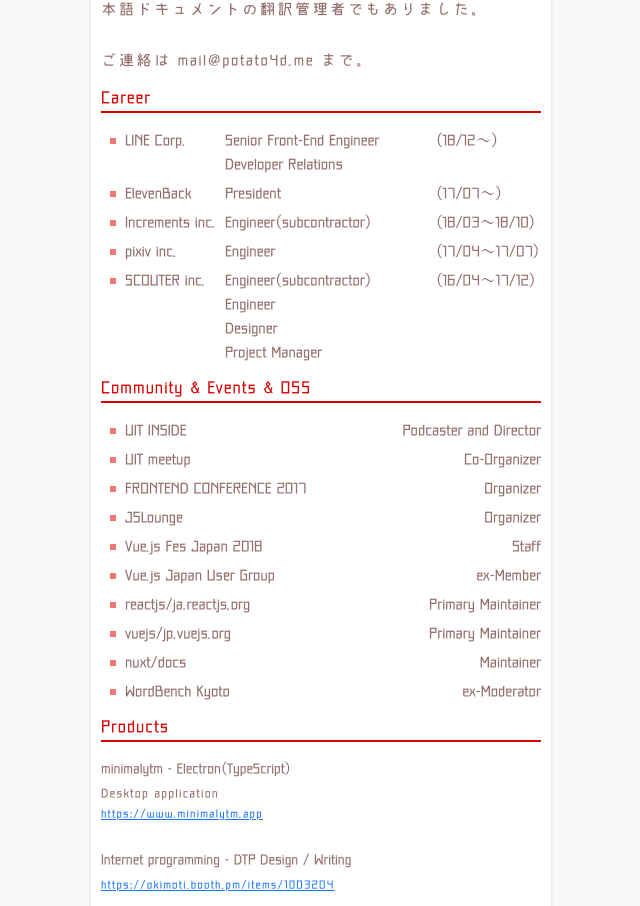
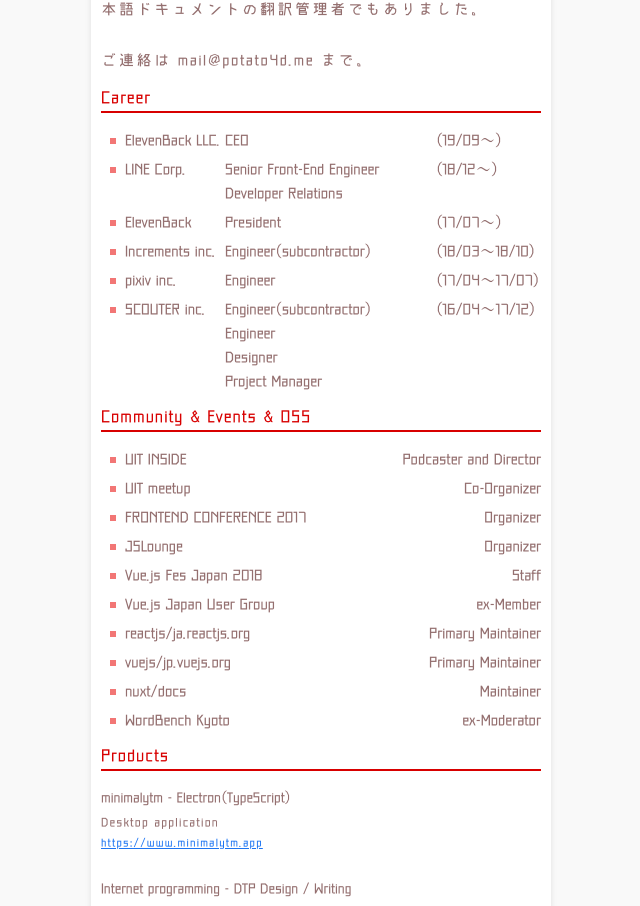
Before and after one commit to potato4d/potato4d.me, a Nuxt app: page / in a window 1280 px wide. Shown: the part 1037-1943 px from the top of the page, without its empty margins (319-959 px from the left). Built offline with nearby package versions, Linux system fonts and the light colour scheme.

Commit message:
chore: Started a business

```diff
--- a/app/assets/source.ts
+++ b/app/assets/source.ts
@@ -1,6 +1,11 @@
 import { Activity, Product, Community, Career } from '../types'
 
 export const careeres: Career[] = [
+  {
+    title: 'ElevenBack LLC.',
+    range: '19/09〜',
+    role: 'CEO'
+  },
   {
     title: 'LINE Corp.',
     range: '18/12〜',
```
